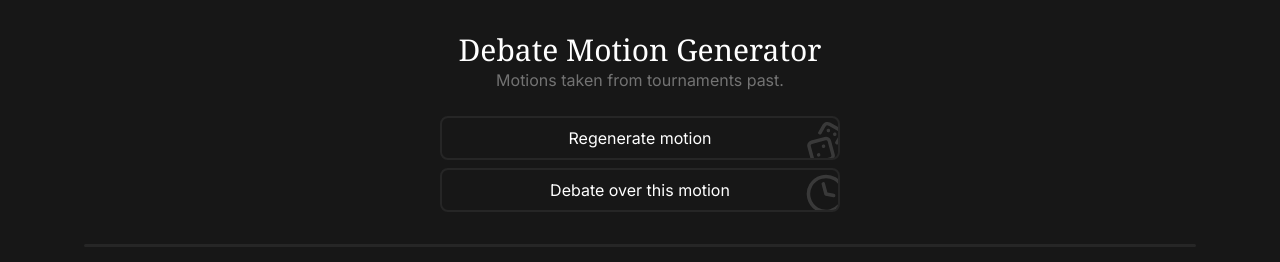
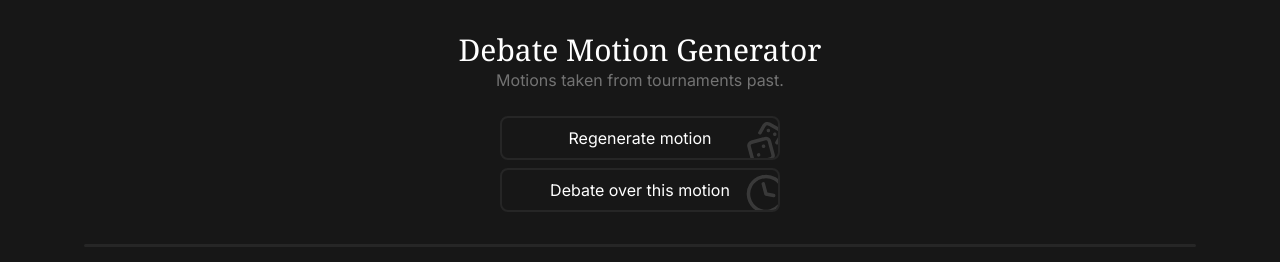
Before and after one commit to debatecore/debate-tools, a Next.js app: page /debate-motion-generator in a window 1280 px wide. Shown: the top 262 px of the page. Built offline with nearby package versions, Linux system fonts and the light colour scheme.

Commit message:
[61] resolve motiongenerator cssconflicts

```diff
--- a/src/components/MotionGenerator.tsx
+++ b/src/components/MotionGenerator.tsx
@@ -47,7 +47,7 @@ const MotionGenerator = () => {
 
   return (
     <div className="flex flex-col items-center text-center">
-      <section className="hidden xl:block flex flex-col space-y-2 max-w-[400px]">
+      <section className="hidden xl:flex flex-col space-y-2 max-w-[400px]">
         <GenericButton
           text={useLang("debateMotionGeneratorRegenerate")}
           icon={IconDice}
@@ -65,7 +65,7 @@ const MotionGenerator = () => {
       <hr className="border-b-2 mt-8 mb-8 rounded border-neutral-800 my-2 w-full" />
       <section className="flex flex-col xl:flex-row items-center">
         <MotionsFilter onFiltersChange={handleFiltersChange} />
-        <section className="block xl:hidden flex flex-col mt-5 space-y-2 max-w-[400px]">
+        <section className="flex xl:hidden flex-col mt-5 space-y-2 max-w-[400px]">
           <GenericButton
             text={useLang("debateMotionGeneratorRegenerate")}
             icon={IconDice}
```
